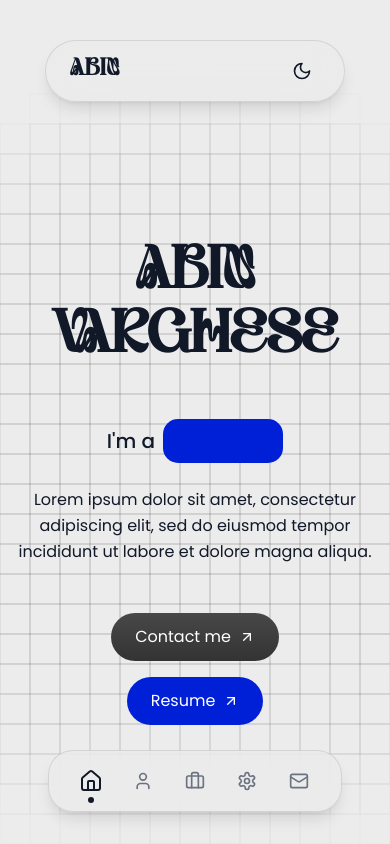
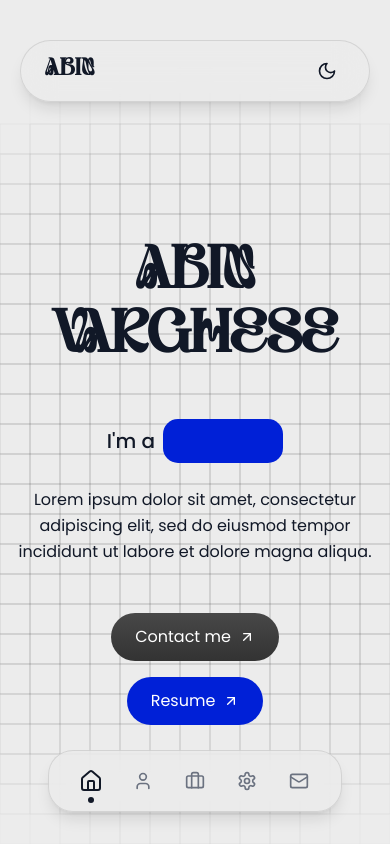
Before and after one commit to AbinVarghexe/Portfolio-2025, a Next.js app: page / in a window 390 px wide. Shown: the top 844 px of the page. Built offline with nearby package versions, Linux system fonts and the light colour scheme; a web font is replaced by a local one.

Commit message:
style: Update MobileNav component to increase minimum width for better layout

```diff
--- a/src/components/common/MobileNav.tsx
+++ b/src/components/common/MobileNav.tsx
@@ -34,7 +34,7 @@ export const MobileNav = ({ className = '' }: MobileNavProps) => {
   return (
     <div className={`fixed top-10 left-1/2 transform -translate-x-1/2 z-50 ${className}`}>
       <MotionDiv
-        className="flex items-center justify-between gap-6 px-6! py-3! rounded-full shadow-lg min-w-[300px]"
+        className="flex items-center justify-between gap-6 px-6! py-3! rounded-full shadow-lg min-w-[350px]"
         initial={{ y: -100, opacity: 0 }}
         animate={{
           y: 0,
```
